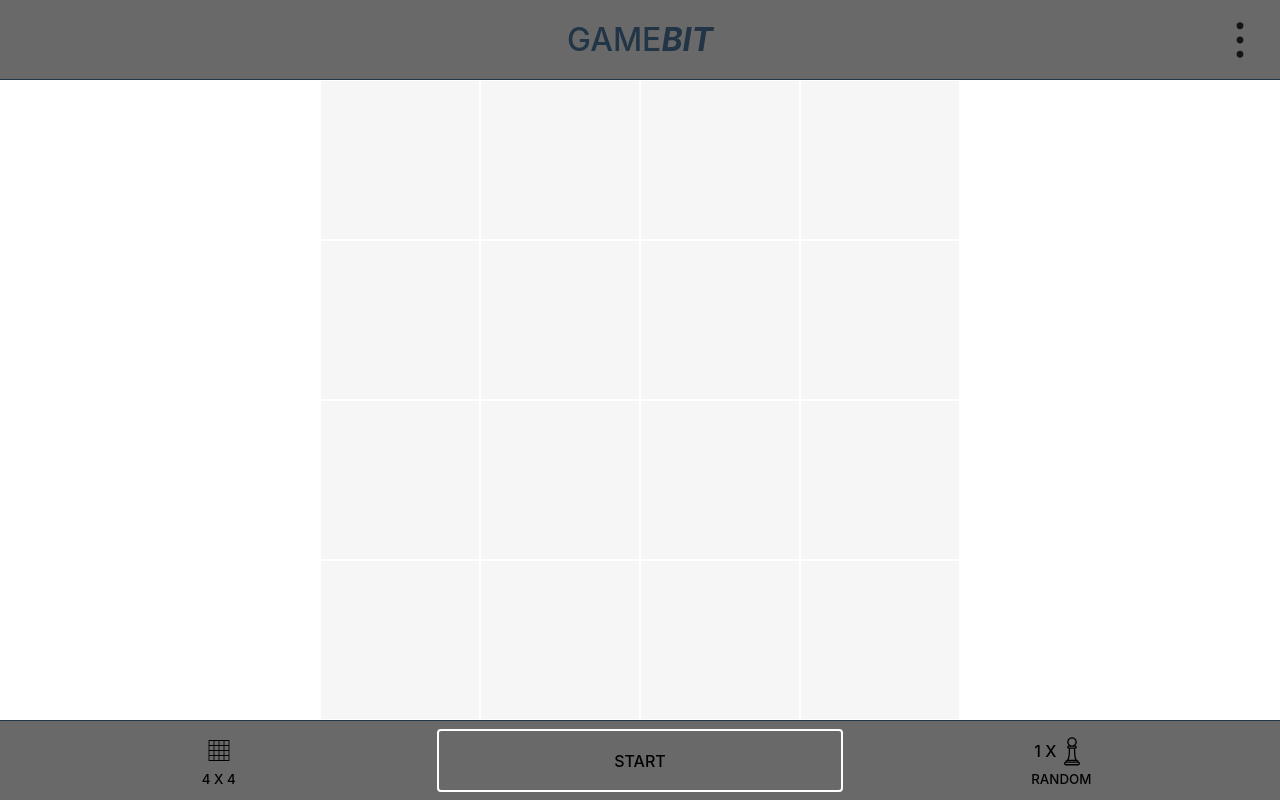
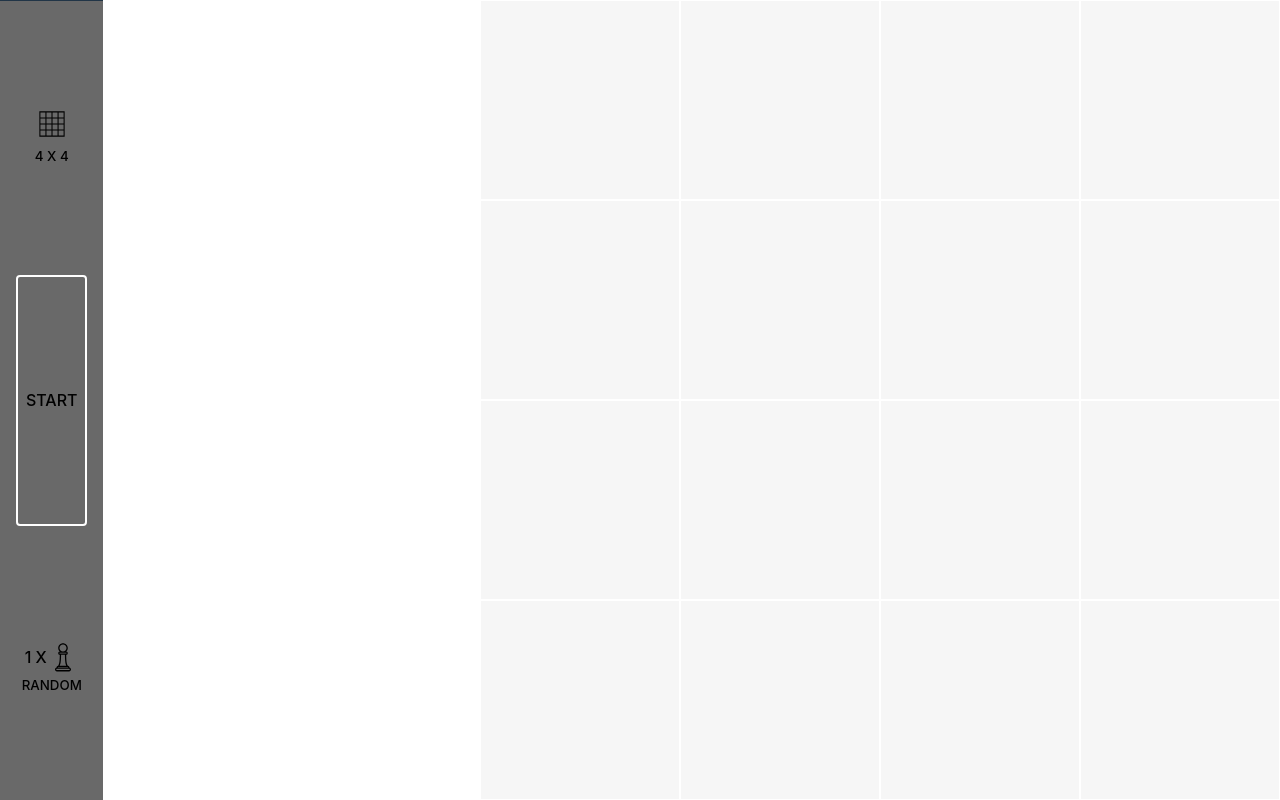
Before and after one commit to RoHell/Figures, a Vue app: page / in a window 1280 px wide. Built offline with nearby package versions, Linux system fonts and the light colour scheme.

Commit message:
Adopt to horizontal vue

```diff
--- a/src/App.vue
+++ b/src/App.vue
@@ -6,8 +6,8 @@ import {
 
 import Figures from './components/Figures.vue'
 import Grid from './components/Grid.vue'
-import Header from './components/Header.vue'
-import Footer from './components/Footer.vue'
+import TopBar from './components/TopBar.vue'
+import BottomBar from './components/BottomBar.vue'
 
 import {
   useGrid,
@@ -130,10 +130,12 @@ const setPieces = () => {
 </script>
 
 <template>
-  <Header
+  <header>
+    <TopBar
       @back="handleStop"
       @menu="toggleMenu"
     />
+  </header>
 
   <main>
     <Grid
@@ -144,12 +146,15 @@ const setPieces = () => {
     <Figures />
   </main>
 
-  <Footer
+  <footer>
+    <BottomBar
       @start="handleStart"
       @check="handleCheck"
       @grid="setGrid"
       @pieces="setPieces"
+      @back="handleStop"
     />
+  </footer>
 </template>
 
 <style lang="scss" scoped>
@@ -157,6 +162,7 @@ header {
   position: fixed;
   top: 0;
   left: 0;
+  right: 0;
   z-index: 10;
 }
 
@@ -164,11 +170,12 @@ footer {
   position: fixed;
   bottom: 0;
   left: 0;
+  right: 0;
   z-index: 10;
 }
 
 main {
-  margin: var(--header-height) auto var(--footer-height);
+  margin: var(--top-bar-height) auto var(--bottom-bar-height);
   width: 100%;
   height: 100%;
 }
@@ -181,7 +188,22 @@ main {
 
 @media screen and (orientation: landscape) {
   main {
-    width: calc(100vh - var(--header-height) - var(--footer-height))
+    display: flex;
+    margin: 0 auto;
+  }
+
+  .grid {
+    width: 100vh;
+    margin-left: auto;
+  }
+
+  header {
+    display: none;
+  }
+
+  footer {
+    top: 0;
+    right: unset;
   }
 }
 </style>
--- a/src/components/Footer.vue
+++ b/src/components/BottomBar.vue
@@ -15,6 +15,7 @@ const emit = defineEmits<{
   (e: 'check'): void,
   (e: 'grid'): void,
   (e: 'pieces'): void,
+  (e: 'back'): void,
 }>()
 
 const { isPlaying } = useStatus()
@@ -25,23 +26,30 @@ const { figuresCount } = useFigures()
 </script>
 
 <template>
-  <footer class="footer">
-    <div class="footer__left">
+  <nav class="bottom-bar">
+    <div class="bottom-bar__left">
       <button
-        v-if="!isPlaying"
+        v-if="isPlaying"
+        class="bottom-bar__back"
+        @click="emit('back')"
+      >
+        <Icon :icon="IconEnum.back" size="3rem"/>
+      </button>
+      <button
+        v-else
         type="button"
-        class="footer__grid"
+        class="bottom-bar__grid"
         @click="emit('grid')"
       >
         <Icon :icon="IconEnum.grid" size="2.5rem"/>
         <span v-text="`${gridSize} x ${gridSize}`" />
       </button>
     </div>
-    <div class="footer__center">
+    <div class="bottom-bar__center">
       <button
         v-if="isPlaying"
         type="button"
-        class="footer__check"
+        class="bottom-bar__check"
         :disabled="!playerFieldCoordinates"
         v-text="'check'"
         @click="emit('check')"
@@ -50,36 +58,37 @@ const { figuresCount } = useFigures()
         v-else
         type="button"
         @click="emit('start')"
-        class="footer__start"
+        class="bottom-bar__start"
         v-text="'start'"
       />
     </div>
-    <div class="footer__right">
+    <div class="bottom-bar__right">
       <button
         v-if="!isPlaying"
         type="button"
-        class="footer__pieces"
+        class="bottom-bar__pieces"
         @click="emit('pieces')"
       >
-        <div class="footer__pieces-icon">
+        <div class="bottom-bar__pieces-icon">
           <span v-text="`${figuresCount} x `" />
           <Icon :icon="IconEnum.pawn" size="2rem"/>
         </div>
         <span v-text="'random'" />
       </button>
     </div>
-  </footer>
+  </nav>
 </template>
 
 <style lang="scss" scoped>
-  .footer {
+
+
+  .bottom-bar {
     display: flex;
     align-items: center;
     justify-content: center;
     gap: 1rem;
     width: 100%;
-    height: 100%;
-    height: var(--footer-height);
+    height: var(--bottom-bar-height);
     padding: 0.5rem 1rem;
     border-top: 1px solid;
     background-color: dimgray;
@@ -115,11 +124,12 @@ const { figuresCount } = useFigures()
     }
 
     &__grid,
-    &__pieces {
+    &__pieces,
+    &__back {
       display: flex;
       flex-direction: column;
       align-items: center;
-      justify-content: flex-end;
+      justify-content: center;
       gap: 0.25rem;
       font-size: smaller;
       padding: 0.25rem;
@@ -135,4 +145,12 @@ const { figuresCount } = useFigures()
       font-size: 1rem;
     }
   }
+  @media screen and (orientation: landscape) {
+    .bottom-bar {
+      --bottom-bar-height: 100%;
+
+      flex-direction: column;
+      width: auto;
+    }
+  }
 </style>
--- a/src/components/Header.vue
+++ b/src/components/TopBar.vue
@@ -12,37 +12,50 @@ const emit = defineEmits<{
   (e: 'menu'): void,
 }>()
 
-const { isMenuOpen, isPlaying } = useStatus()
+const { isMenuOpen } = useStatus()
 
 const menuIcon = computed(() => isMenuOpen.value ? IconEnum.close : IconEnum.more)
 
 </script>
 
 <template>
-  <header class="header">
+  <div class="top-bar">
     <button
-      class="header__back"
+      class="top-bar__back"
       :class="{
-        'header__back--hidden': !isPlaying
+        'top-bar__back--hidden': true
       }"
       @click="emit('back')"
     >
       <Icon :icon="IconEnum.back" size="3rem"/>
     </button>
-    <p class="header__title">Game<em><b>bit</b></em></p>
-    <button class="header__menu" @click="emit('menu')">
+
+    <p
+      class="top-bar__title"
+      @click="emit('back')"
+    >
+      Game<em><b>bit</b></em>
+    </p>
+
+    <button
+      class="top-bar__menu"
+      :class="{
+        'top-bar__menu--hidden': true
+      }"
+      @click="emit('menu')"
+    >
       <Icon :icon="menuIcon" size="3rem"/>
     </button>
-  </header>
+  </div>
 </template>
 
 <style lang="scss" scoped>
-  .header {
+  .top-bar {
     display: flex;
     align-items: center;
     gap: 1rem;
     width: 100%;
-    height: var(--header-height);
+    height: var(--top-bar-height);
     padding: 1rem;
     border-bottom: 1px solid;
     background-color: dimgray;
@@ -67,7 +80,7 @@ const menuIcon = computed(() => isMenuOpen.value ? IconEnum.close : IconEnum.mor
       opacity: 0.8;
       transition: opacity 0.2s;
 
-      &:hover:not(.header__back--hidden) {
+      &:hover:not(.top-bar__back--hidden) {
         opacity: 1;
       }
 
--- a/src/style.css
+++ b/src/style.css
@@ -13,8 +13,8 @@
   -moz-osx-font-smoothing: grayscale;
   -webkit-text-size-adjust: 100%;
 
-  --header-height: 5rem;
-  --footer-height: 5rem;
+  --top-bar-height: 5rem;
+  --bottom-bar-height: 5rem;
   --app-max-width: 50rem;
 }
 
```
Lines whose indentation alone changed are shown as unchanged.
